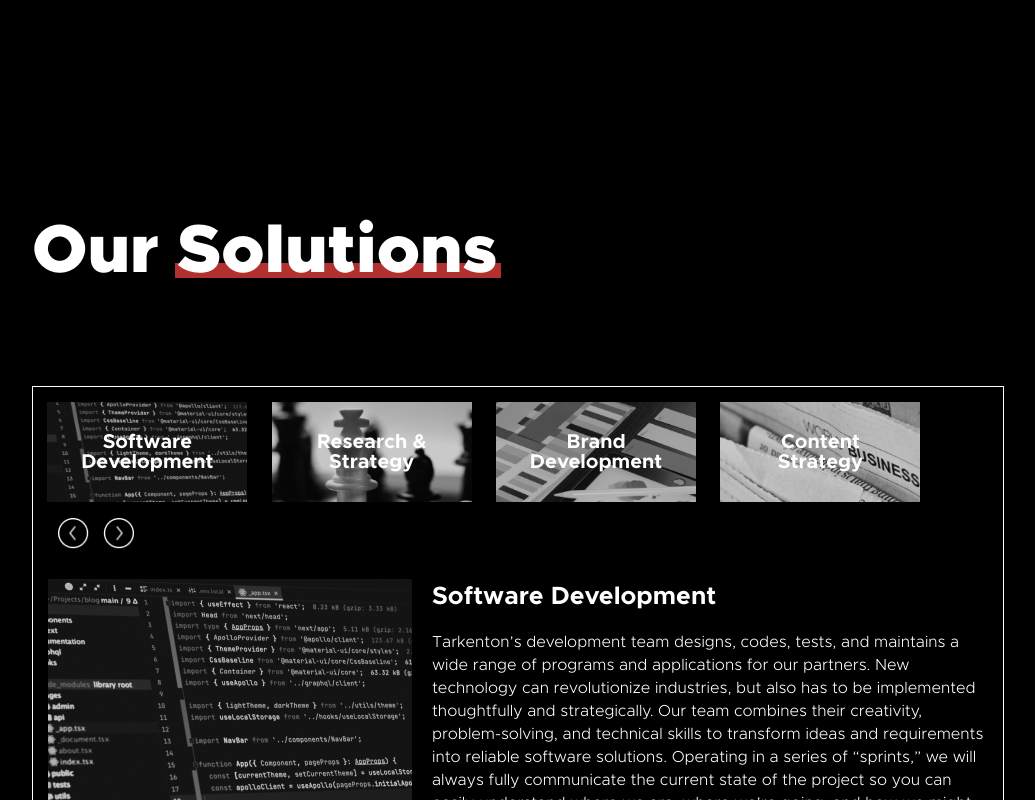
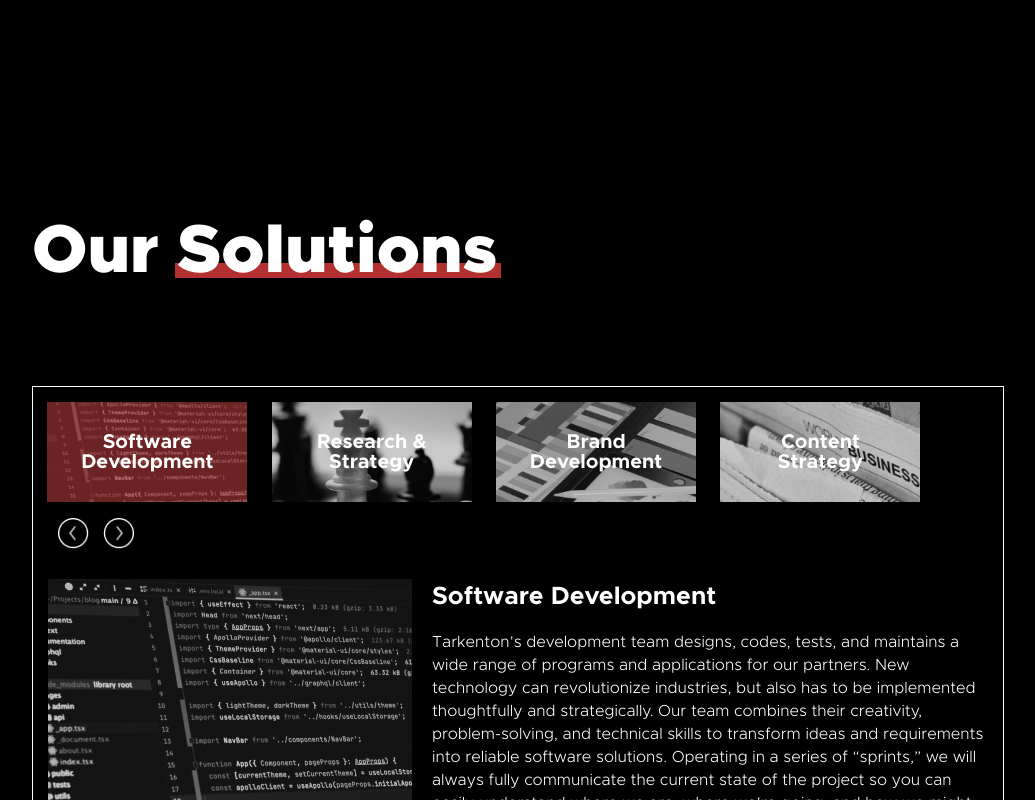
Before and after one commit to ezaboroskie/Tarkenton-Solutions-Build-Exercise, a plain HTML site: page index.html in a window 1280 px wide. Both pictures are taken after a click on the picture 241 px from the left and 533 px from the top of the page. Shown: the top 800 px of the page, without its empty margins (123-1158 px from the left). Drawn offline with Linux system fonts and the light colour scheme.

Commit message:
adds red overlay to first image in carousel

```diff
--- a/script.js
+++ b/script.js
@@ -3,12 +3,15 @@ const enabledBtnBackward = document.getElementById('enabled-btn-backward');
 const disabledBtnBackward = document.getElementById('disabled-btn-backward');
 const enabledBtnForward = document.getElementById('enabled-btn-forward');
 const disabledBtnForward = document.getElementById('disabled-btn-forward');
-
 const carouselContent = document.querySelector('.carousel-content');
+const carouselThumbnails = document.querySelectorAll('.carousel-item');
+const overLayThumbs = document.querySelectorAll('.overlay')
 const totalImages = 6;
-const imageWidth = 225; // Including margin
+const imageWidth = 225;
+console.log(overLayThumbs)
 
 let currentIndex = 0;
+overLayThumbs[currentIndex].classList.add('overlay-red');
 
 const firstContent = `<div id="lower-body-left-img">
 <img src="./assets/images/SaaS.png" alt="SaaS image">
@@ -54,16 +57,26 @@ By considering factors such as audience expectations, SEO needs, and customer fe
 <button>Learn More</button>
 </div>`
 
-const carouselThumbnails = document.querySelectorAll('.carousel-item');
+
+function updateOverlayClasses() {
+    overLayThumbs.forEach(overlayThumb => {
+        overlayThumb.classList.remove('overlay', 'overlay-red');
+    });
+    overLayThumbs[currentIndex].classList.add('overlay-red');
+}
 
 carouselThumbnails.forEach((thumbnail, index) => {
     thumbnail.addEventListener('click', function() {
+        overLayThumbs.forEach(overlayThumb => {
+            overlayThumb.classList.remove('overlay-red');
+        });
         currentIndex = index;
         const newPosition = -currentIndex * imageWidth;
         carouselContent.style.transform = `translateX(${newPosition}px)`;
         updateButtonStates();
 
-        // Inject corresponding content based on currentIndex
+        overLayThumbs[currentIndex].classList.add('overlay-red');
+
         const lowerBodyContainer = document.getElementById('lower-body-container');
         if (currentIndex === 0) {
             lowerBodyContainer.innerHTML = firstContent;
@@ -79,9 +92,9 @@ carouselThumbnails.forEach((thumbnail, index) => {
     });
 });
 
+
 function updateButtonStates() {
     if (currentIndex === 0) {
-
         enabledBtnBackward.style.display = 'none';
         disabledBtnBackward.style.display = 'block';
     } else {
@@ -100,21 +113,25 @@ function updateButtonStates() {
 
 enabledBtnBackward.addEventListener('click', function() {
     if (currentIndex > 0) {
+        overLayThumbs[currentIndex].classList.remove('overlay-red');
         currentIndex--;
         const newPosition = -currentIndex * imageWidth;
         carouselContent.style.transform = `translateX(${newPosition}px)`;
         updateButtonStates();
         injectContent()
+        overLayThumbs[currentIndex].classList.add('overlay-red');
     }
 });
 
 enabledBtnForward.addEventListener('click', function() {
     if (currentIndex < totalImages - 2) {
+        overLayThumbs[currentIndex].classList.remove('overlay-red');
         currentIndex++;
         const newPosition = -currentIndex * imageWidth;
         carouselContent.style.transform = `translateX(${newPosition}px)`;
         updateButtonStates();
         injectContent()
+        overLayThumbs[currentIndex].classList.add('overlay-red');
     }
 });
 function injectContent() {
@@ -132,6 +149,6 @@ function injectContent() {
     }
 }
 
-// Initial button states
+
 updateButtonStates();
 injectContent()
--- a/styles.css
+++ b/styles.css
@@ -119,14 +119,27 @@ h1{
     font-size: 20px;
     font-family: 'Metropolis-bold';
     position: absolute;
-    z-index: 1;
+    z-index: 2;
     width: 100%;
     height: 100%;
     display: flex;
     justify-content: center;
     align-items: center;
+
 }
 .overlay-red{
+    color: white;
+    text-wrap: wrap;
+    text-align: center;
+    font-size: 20px;
+    font-family: 'Metropolis-bold';
+    position: absolute;
+    z-index: 2;
+    width: 100%;
+    height: 100%;
+    display: flex;
+    justify-content: center;
+    align-items: center;
     background-color: rgba(179, 48, 48, 0.55);
 }
 .carousel-nav-left-right-container{
```
